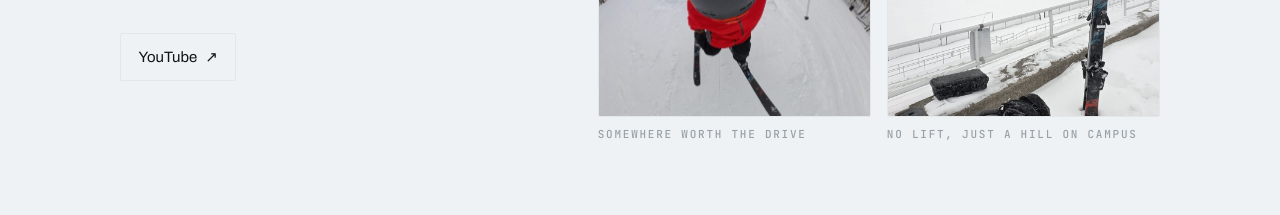
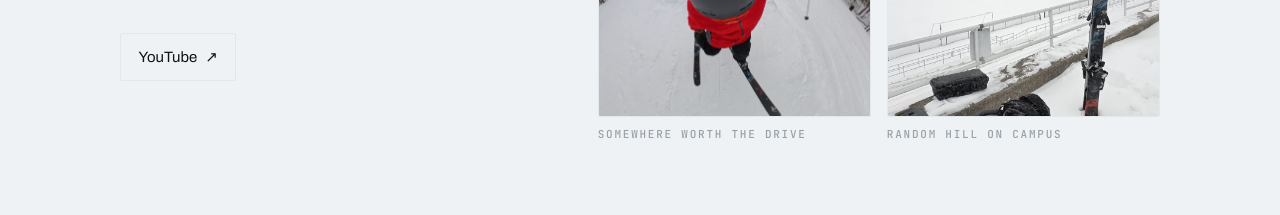
Before and after one commit to McArctic/Personal-Website, a Vue app: page / in a window 1280 px wide. Shown: the part 6640-6855 px from the top of the page. Built offline with nearby package versions, Linux system fonts and the light colour scheme.

Commit message:
Caption the campus hill in Michael's own words

```diff
--- a/src/content/profile.js
+++ b/src/content/profile.js
@@ -46,7 +46,7 @@ export const profile = {
       {
         src: '/img/ski/gear.jpg',
         alt: 'Skis planted in the snow next to a helmet and pack, snow coming down',
-        caption: 'No lift, just a hill on campus',
+        caption: 'Random hill on campus',
       },
     ],
   },
```
